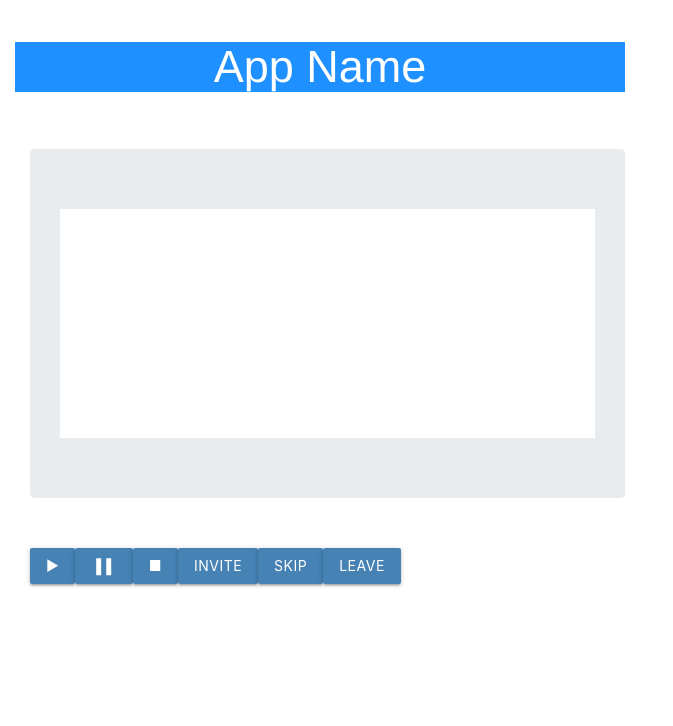
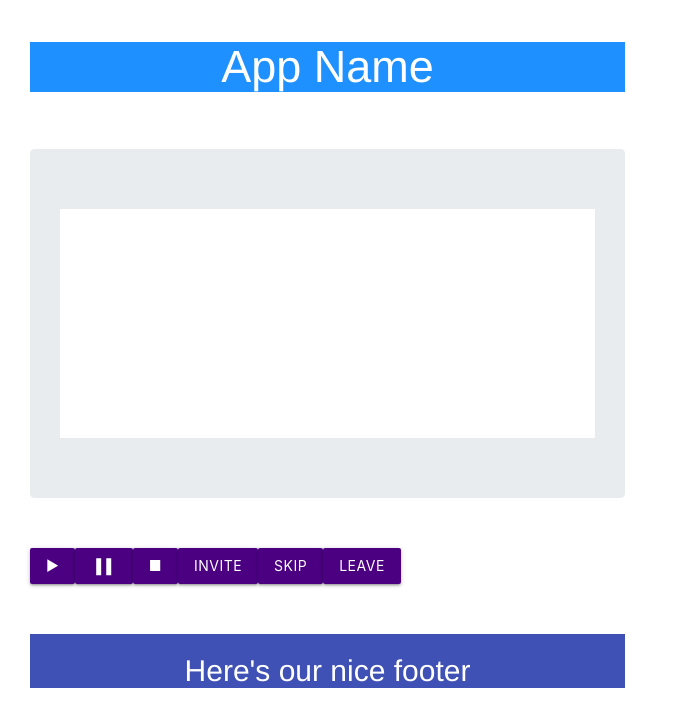
Before and after one commit to keekscodes/shareflixx, a React (Create React App) app in the folder client/: page /show in a window 1280 px wide. Shown: the top 726 px of the page, without its empty margins (0-673 px from the left). Built offline with nearby package versions, Linux system fonts and the light colour scheme.

Commit message:
Put everything in containers to look nicer and to align.

```diff
--- a/client/src/components/Button/style.css
+++ b/client/src/components/Button/style.css
@@ -1,4 +1,5 @@
 .btn {
-    background-color:steelblue;
+    /* background-color:steelblue; */
+    background-color:indigo;
     color:white;
   }
--- /dev/null
+++ b/client/src/components/Footer/style.css
@@ -0,0 +1,9 @@
+.page-footer {
+    width: 100%;
+    text-align: center;
+    font-size: 2rem;
+    margin-top: 1em;
+    /* text-decoration: overline underline; */
+    /* background-color:DodgerBlue; */
+    color:white;
+  }
--- a/client/src/components/pages/Show.js
+++ b/client/src/components/pages/Show.js
@@ -4,17 +4,20 @@ import Embed from "../Embed";
 import Title from "../Title";
 import Button from "../Button";
 import ButtonToolbar from "../ButtonToolbar";
+import Footer from "../Footer";
 import { Col, Row, Container } from "../Grid";
 
 class Show extends Component {
     render() {
         return (
             <div>
+            <Container fluid>
                 <Row>
                     <Col size="md-6">
                         <Title>App Name</Title>
                     </Col>
                 </Row>
+                </Container>
           <Container fluid>
             <Row>
               <Col size="md-6">
@@ -25,6 +28,8 @@ class Show extends Component {
                 </Jumbotron>
                 </Col>
             </Row>
+            </Container>
+        <Container fluid>
             <Row>
                 <Col size="md-6">
                 <ButtonToolbar>
@@ -37,7 +42,14 @@ class Show extends Component {
                 </ButtonToolbar>
                 </Col>
             </Row>
-            </Container>
+        </Container>
+        <Container fluid>
+        <Row>
+            <Col size="md-6">
+                <Footer>Here's our nice footer</Footer>
+            </Col>
+        </Row>
+        </Container>
             </div>
             );
         }
```
